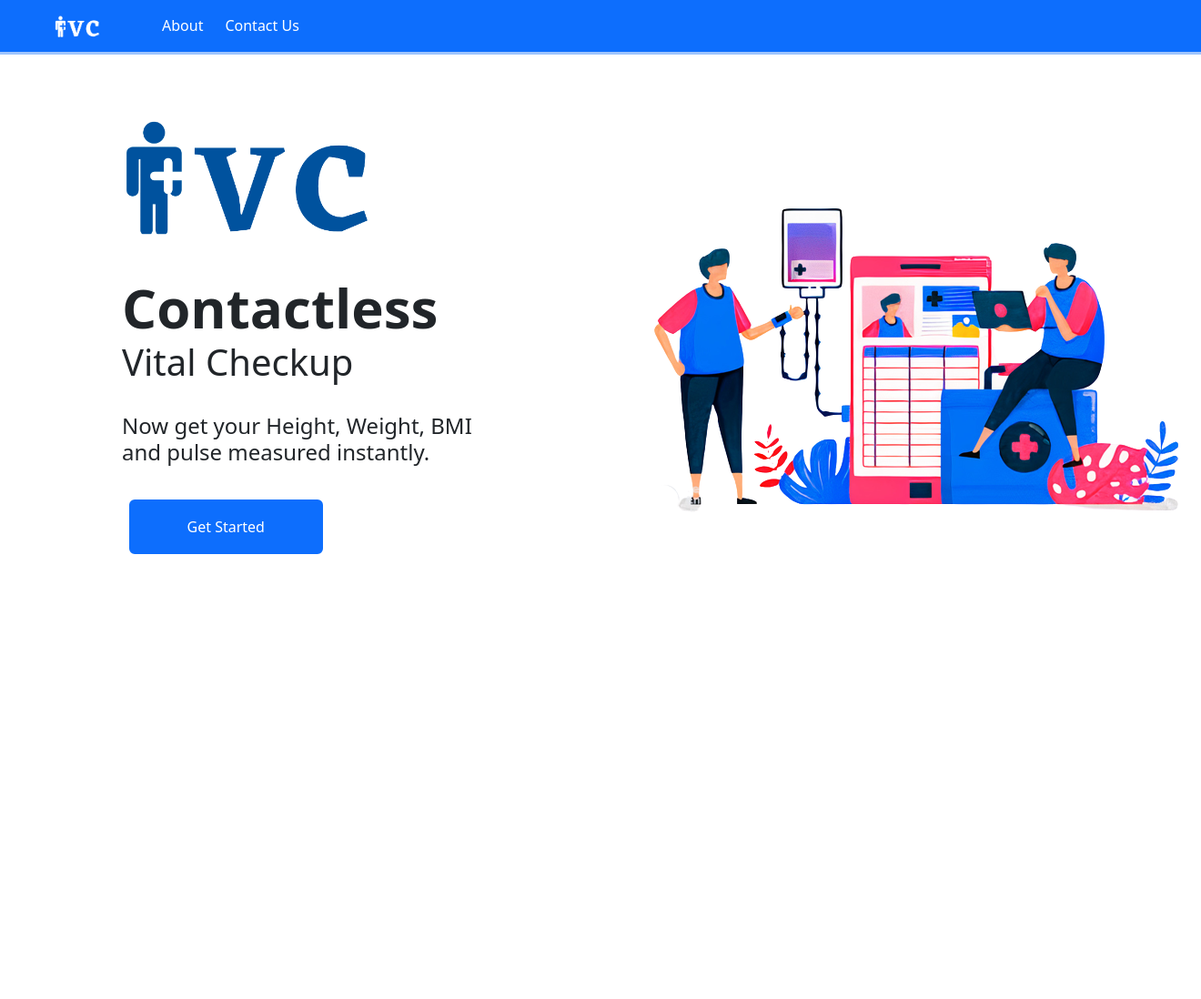
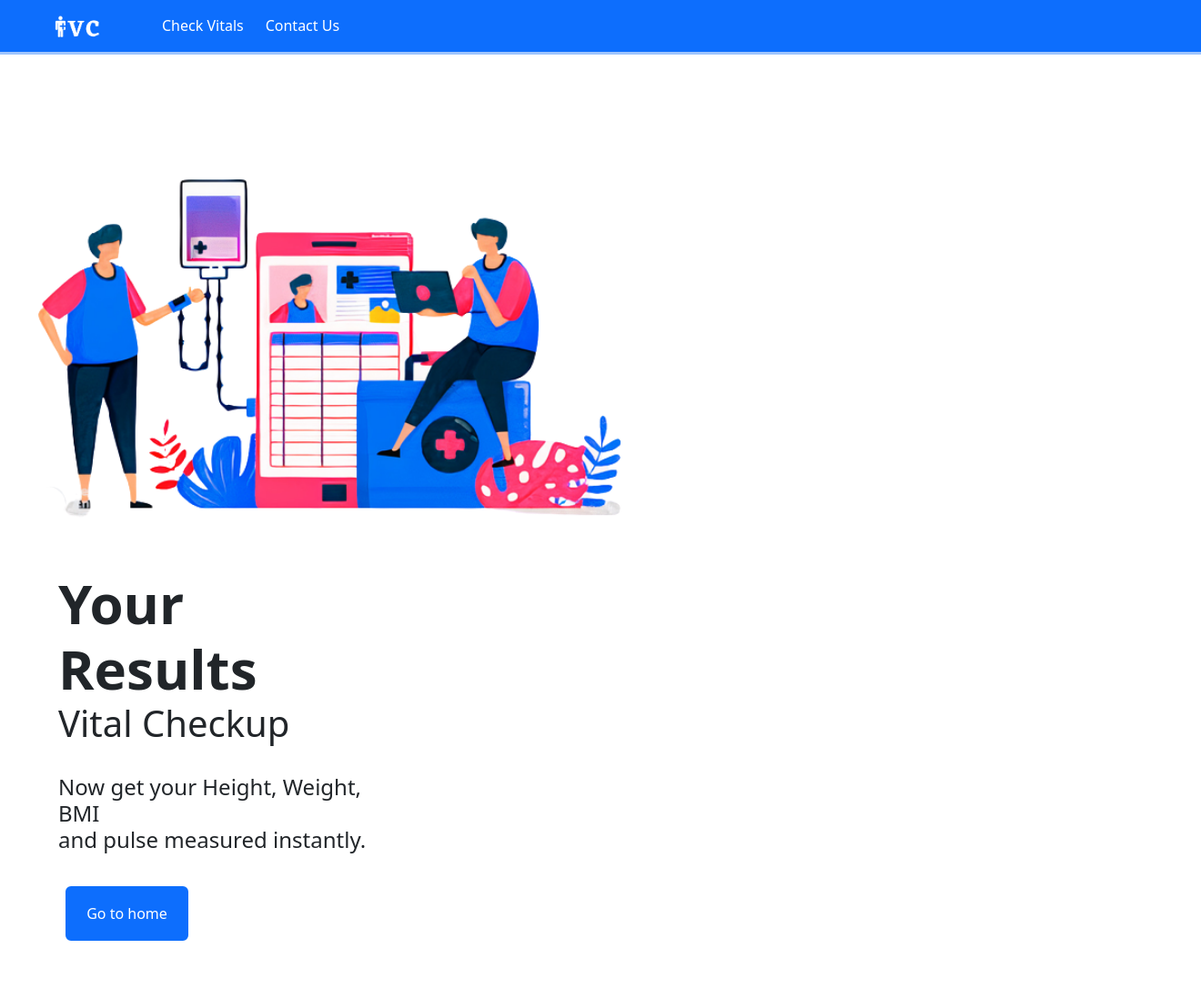
Before and after one commit to Aman281201/Instant-Vital-Checkup, a Django app: page /results/ in a window 1320 px wide. Shown: the whole page at 91% size. Before the commit the page ends 609 px from the top, so only its background shows below. Run offline with Django 3.2, Linux system fonts and the light colour scheme; some libraries are stand-ins or nearby versions.

Commit message:
added result and contact us page

```diff
--- a/DjangoWebcamStreaming/templates/results.html
+++ b/DjangoWebcamStreaming/templates/results.html
@@ -11,53 +11,54 @@
 
   <nav class="navbar navbar-expand-lg bg-primary py-2 px-5 border-bottom border-primary-subtle border-3 ">
     <div class="container-fluid">
-      <a class="navbar-brand" href="#"> <img src="{% static 'images/logo.png' %}" style="width:50px"/>
+      <a class="navbar-brand" href="/home"> <img src="{% static 'images/logo.png' %}" style="width:50px"/>
       </a>
       <button class="navbar-toggler" type="button" data-bs-toggle="collapse" data-bs-target="#navbarNav" aria-controls="navbarNav" aria-expanded="false" aria-label="Toggle navigation">
         <span class="navbar-toggler-icon"></span>
       </button>
       <div class="collapse navbar-collapse" id="navbarNav" style="margin-left:3%">
         <ul class="navbar-nav text-white">
-          <li class="nav-item px-2">
-            <a class="nav-link active text-white" aria-current="page" href="#">About</a>
-          </li>
+            <li class="nav-item px-2">
+                <a class="nav-link active text-white" aria-current="page" href="/checkup">Check Vitals</a>
+              </li>
           <li class="nav-item">
-            <a class="nav-link active text-white" aria-current="page" href="#">Contact Us</a>
+            <a class="nav-link active text-white" aria-current="page" href="/contact">Contact Us</a>
           </li>
         </ul>
       </div>
     </div>
   </nav>
 
-  <section class="d-flex container-xl py-5">
-    <div class="col-lg-6 py-3 px-3 mx-3">
-      <div class="row pb-4">
-        <img src="{% static 'images/IVC.png' %}" style="width:300px"/>
-      </div>
+  <section class="d-flex container-xl py-5 row">
+
+    <div class="col-lg-7 py-3 align-items-center">
+        <img src="{% static 'images/art.png' %}" style="margin-top:5%;width: 700px"/>
+    </div>
+
+    <div class="col-lg-4 py-3 px-3 mx-5">
 
       <div class=row>
         <h1 >
-          <b style='font-size:60px'>Contactless</b> <br>Vital Checkup
+          <b style='font-size:60px'>Your Results</b> <br>Vital Checkup
         </h1>
       </div>
+
       <div class="row pt-4">
         <h4>
           Now get your Height, Weight, BMI <br>and pulse measured instantly. <br><br>
         </h4>
       </div>
+
       <div class="row px-2">
-
-      <a href='/cam' class="text-white">
-        <div class="btn btn-primary  me-5 col-lg-5 py-3 text-white border-2 border-primary ">
-          Get Started
+      <a href='/home' class="text-white">
+        <div class="btn btn-primary me-5 col-lg-5 py-3 text-white border-2 border-primary ">
+          Go to home
         </div>
       </a>
+      </div>
 
-    </div>
   </div>
-   <div class="col-lg-6 py-3 align-items-center">
-      <img src="{% static 'images/art.png' %}" style="margin-top:12%"/>
-    </div>
+
 
   </section>
 </body>
--- a/DjangoWebcamStreaming/urls.py
+++ b/DjangoWebcamStreaming/urls.py
@@ -27,10 +27,12 @@ from camera import VideoCamera, gen, gen2, gen0
 urlpatterns = [
     path('home/', views.homeView , name = 'homeScreen'),
     path('checkup/', views.checkupView, name='checkup'),
-    path('results/', views.resultView, name='result'),
+    path('results/', views.resultsView, name='result'),
     path('gen/', lambda r: StreamingHttpResponse(gen0(VideoCamera()),content_type='multipart/x-mixed-replace; boundary=frame')),
     path('cam/', lambda r: StreamingHttpResponse(gen(VideoCamera()),content_type='multipart/x-mixed-replace; boundary=frame')),
     path('pulse/', lambda r: StreamingHttpResponse(gen2(VideoCamera()),content_type='multipart/x-mixed-replace; boundary=frame')),
+    path('contact/', views.contactView, name="contact"),
+    path('about/', views.aboutView, name="about"),
     path('admin/', admin.site.urls),
 ]
 
--- a/DjangoWebcamStreaming/views.py
+++ b/DjangoWebcamStreaming/views.py
@@ -11,6 +11,14 @@ def checkupView(request):
     template = 'checkup.html'
     return render(request,template)
 
-def resultView(request):
+def resultsView(request):
     template = 'results.html'
-    return render(request, template)
+    context = {}
+    return render(request,template)
+
+def contactView(request):
+    template = 'contact.html'
+    return render(request,template)
+
+def aboutView(request):
+    return httpResponse()
```
Also changed, not shown: DjangoWebcamStreaming/templates/checkup.html (+4 -4 lines), DjangoWebcamStreaming/templates/contact.html (added, +92 -0 lines), DjangoWebcamStreaming/templates/index.html (+6 -5 lines), DjangoWebcamStreaming/static/images/resultIllus.png (added).
